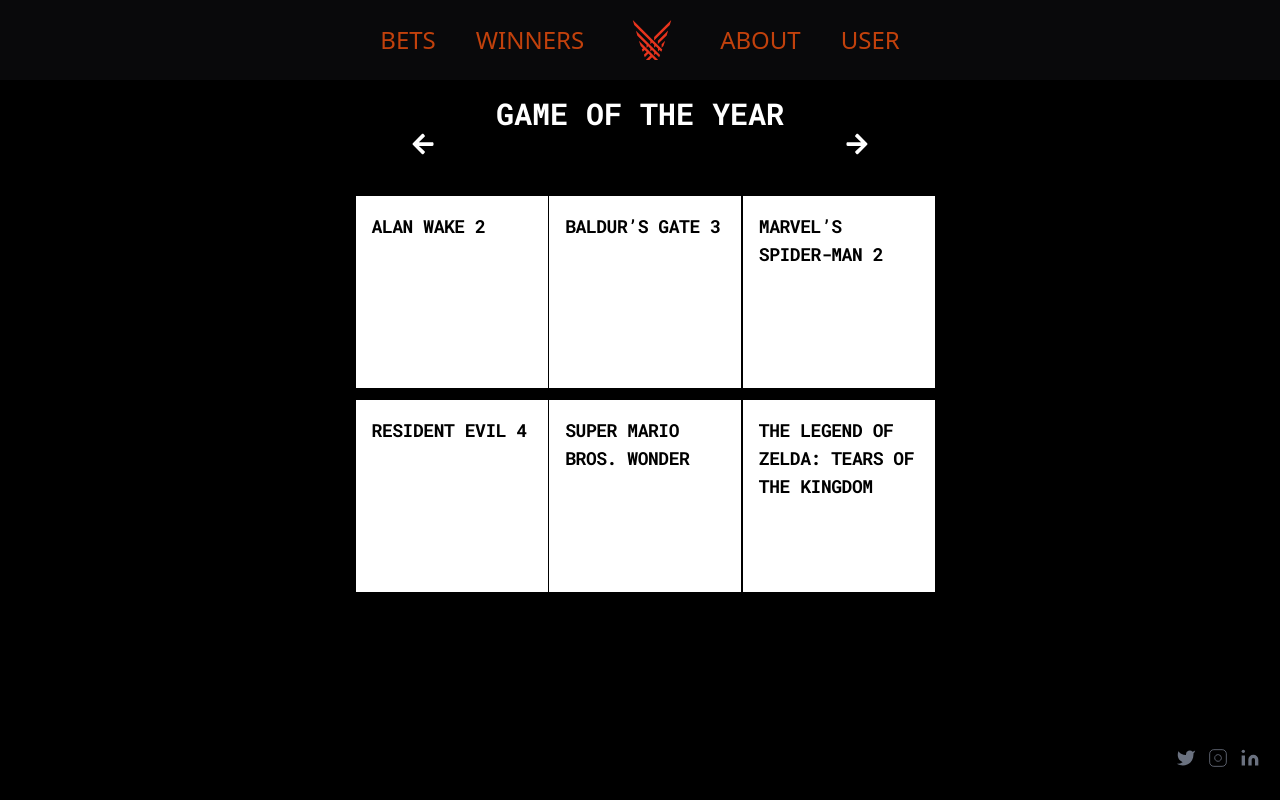
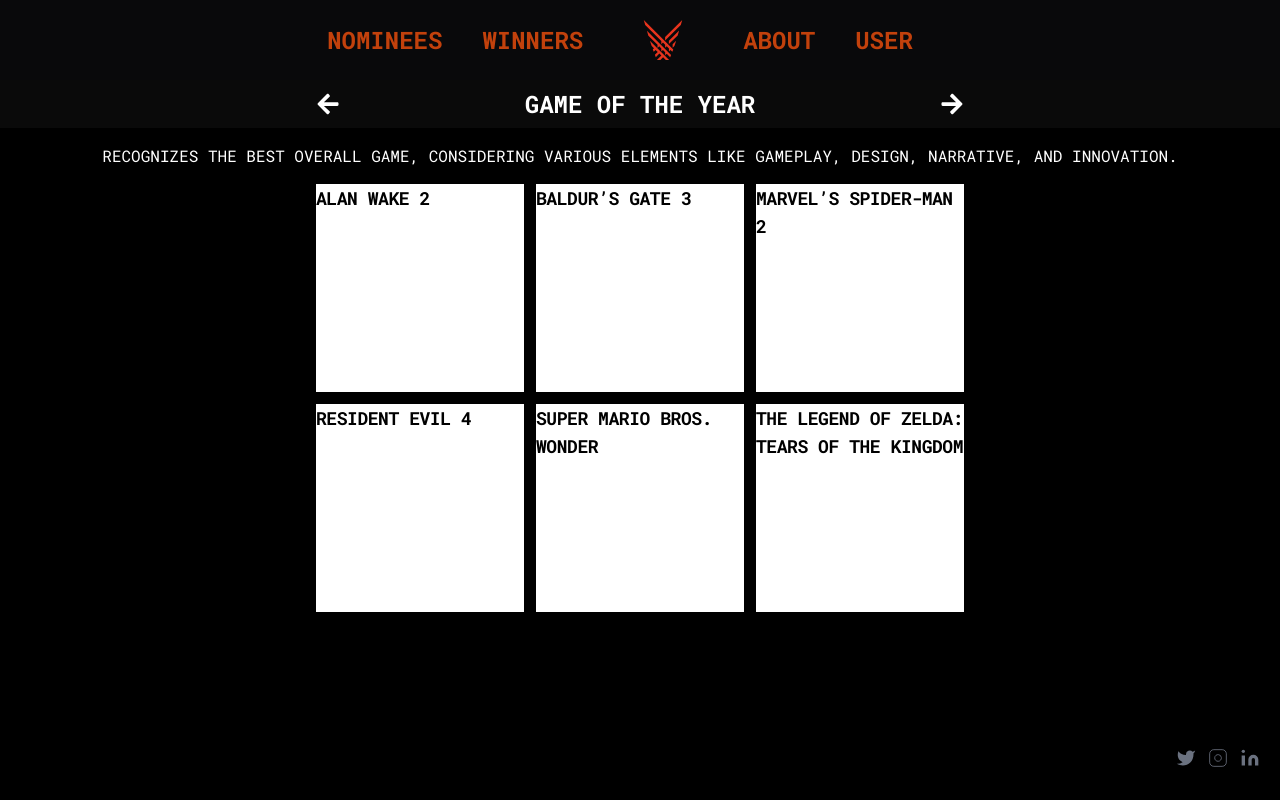
Before and after one commit to flp-gregorio/goty-bet, a React (Vite) app: page /nominees in a window 1280 px wide. Built offline with nearby package versions, Linux system fonts and the light colour scheme; what chartjs-plugin-datalabels would draw is missing.

Commit message:
modified and added a bunch of stuff

```diff
--- a/src/assets/data.json
+++ b/src/assets/data.json
@@ -1,5 +1,7 @@
 {
-    "Game of the Year": [
+    "Game of the Year": {
+        "description": "Recognizes the best overall game, considering various elements like gameplay, design, narrative, and innovation.",
+        "nominees": [
             {
                 "Nominee": "Alan Wake 2",
                 "Publisher": "Remedy Entertainment/Epic Games Publishing",
@@ -36,8 +38,11 @@
                 "Votes": 8,
                 "Genre": "Action-Adventure"
             }
-    ],
-    "Best Game Direction": [
+        ]
+    },
+    "Best Game Direction": {
+        "description": "Honors outstanding creative vision and innovation in game direction and design.",
+        "nominees": [
             {
                 "Nominee": "Alan Wake 2",
                 "Publisher": "Remedy Entertainment/Epic Games Publishing",
@@ -68,8 +73,11 @@
                 "Votes": 8,
                 "Genre": "Action-Adventure"
             }
-    ],
-    "Best Adaptation": [
+        ]
+    },
+    "Best Adaptation": {
+        "description": "Awards the best adaptation of a video game into another entertainment medium.",
+        "nominees": [
             {
                 "Nominee": "Castlevania: Nocturne",
                 "Publisher": "Powerhouse Animation/Netflix",
@@ -100,8 +108,11 @@
                 "Votes": 0,
                 "Genre": "Unknown"
             }
-    ],
-    "Best Narrative": [
+        ]
+    },
+    "Best Narrative": {
+        "description": "Celebrates exceptional storytelling and narrative development in a game.",
+        "nominees": [
             {
                 "Nominee": "Alan Wake 2",
                 "Publisher": "Remedy Entertainment/Epic Games Publishing",
@@ -132,8 +143,11 @@
                 "Votes": 7,
                 "Genre": "Action-Adventure"
             }
-    ],
-    "Best Art Direction": [
+        ]
+    },
+    "Best Art Direction": {
+        "description": "Recognizes outstanding artistic design and animation in a game.",
+        "nominees": [
             {
                 "Nominee": "Alan Wake 2",
                 "Publisher": "Remedy Entertainment/Epic Games Publishing",
@@ -164,8 +178,11 @@
                 "Votes": 8,
                 "Genre": "Action-Adventure"
             }
-    ],
-    "Best Score and Music": [
+        ]
+    },
+    "Best Score and Music": {
+        "description": "Awards the best original score and music composition for a game.",
+        "nominees": [
             {
                 "Nominee": "Alan Wake 2",
                 "Publisher": "Composer Petri Alanko (Remedy Entertainment/Epic Games Publishing)",
@@ -196,8 +213,11 @@
                 "Votes": 8,
                 "Genre": "Action-Adventure"
             }
-    ],
-    "Best Audio Design": [
+        ]
+    },
+    "Best Audio Design": {
+        "description": "Honors excellence in sound design within a game.",
+        "nominees": [
             {
                 "Nominee": "Alan Wake 2",
                 "Publisher": "Remedy Entertainment/Epic Games Publishing",
@@ -228,8 +248,11 @@
                 "Votes": 4,
                 "Genre": "Survival Horror"
             }
-    ],
-    "Best Performance": [
+        ]
+    },
+    "Best Performance": {
+        "description": "Recognizes individual voice-over, motion, and/or performance capture.",
+        "nominees": [
             {
                 "Nominee": "Ben Starr",
                 "Publisher": "Final Fantasy XVI",
@@ -266,8 +289,11 @@
                 "Votes": 0,
                 "Genre": "Unknown"
             }
-    ],
-    "Innovation in Accessibility": [
+        ]
+    },
+    "Innovation in Accessibility": {
+        "description": "Awards innovation and features that provide accessibility to gaming experiences.",
+        "nominees": [
             {
                 "Nominee": "Diablo IV",
                 "Publisher": "Blizzard Entertainment",
@@ -304,8 +330,11 @@
                 "Votes": 0,
                 "Genre": "Unknown"
             }
-    ],
-    "Games for Impact": [
+        ]
+    },
+    "Games for Impact": {
+        "description": "Recognizes a thought-provoking game with a pro-social message or impact.",
+        "nominees": [
             {
                 "Nominee": "A Space for the Unbound",
                 "Publisher": "Mojiken Studio/Toge Productions/Chorus",
@@ -342,8 +371,11 @@
                 "Votes": 0,
                 "Genre": "Unknown"
             }
-    ],
-    "Best Ongoing Game": [
+        ]
+    },
+    "Best Ongoing Game": {
+        "description": "Honors a game that provides ongoing content and updates to keep the community engaged.",
+        "nominees": [
             {
                 "Nominee": "Apex Legends",
                 "Publisher": "Respawn Entertainment/EA",
@@ -374,8 +406,11 @@
                 "Votes": 0,
                 "Genre": "Unknown"
             }
-    ],
-    "Best Community Support": [
+        ]
+    },
+    "Best Community Support": {
+        "description": "Awards excellence in community management and support.",
+        "nominees": [
             {
                 "Nominee": "Baldur\u2019s Gate 3",
                 "Publisher": "Larian Studios",
@@ -406,8 +441,11 @@
                 "Votes": 0,
                 "Genre": "Unknown"
             }
-    ],
-    "Best Independent Game": [
+        ]
+    },
+    "Best Independent Game": {
+        "description": "Recognizes the best independent game, highlighting creative and technical excellence.",
+        "nominees": [
             {
                 "Nominee": "Cocoon",
                 "Publisher": "Geometric Interactive/Annapurna Interactive",
@@ -438,8 +476,11 @@
                 "Votes": 0,
                 "Genre": "Unknown"
             }
-    ],
-    "Best Debut Indie Game": [
+        ]
+    },
+    "Best Debut Indie Game": {
+        "description": "Honors the best debut game from an independent studio.",
+        "nominees": [
             {
                 "Nominee": "Cocoon",
                 "Publisher": "Geometric Interactive/Annapurna Interactive",
@@ -470,8 +511,11 @@
                 "Votes": 0,
                 "Genre": "Unknown"
             }
-    ],
-    "Best Mobile Game": [
+        ]
+    },
+    "Best Mobile Game": {
+        "description": "Awards the best game playable on a mobile device.",
+        "nominees": [
             {
                 "Nominee": "Final Fantasy VII: Ever Crisis",
                 "Publisher": "Applibot/Square Enix",
@@ -502,8 +546,11 @@
                 "Votes": 0,
                 "Genre": "Unknown"
             }
-    ],
-    "Best VR/AR Game": [
+        ]
+    },
+    "Best VR/AR Game": {
+        "description": "Recognizes the best virtual or augmented reality game.",
+        "nominees": [
             {
                 "Nominee": "Gran Turismo 7",
                 "Publisher": "Polyphony Digital/SIE",
@@ -534,8 +581,11 @@
                 "Votes": 0,
                 "Genre": "Unknown"
             }
-    ],
-    "Best Action Game": [
+        ]
+    },
+    "Best Action Game": {
+        "description": "Honors the best game in the action genre.",
+        "nominees": [
             {
                 "Nominee": "Armored Core VI: Fires of Rubicon",
                 "Publisher": "FromSoftware/Bandai Namco",
@@ -566,8 +616,11 @@
                 "Votes": 0,
                 "Genre": "Unknown"
             }
-    ],
-    "Best Action/Adventure Game": [
+        ]
+    },
+    "Best Action/Adventure Game": {
+        "description": "Awards the best action/adventure game that combines both genres effectively.",
+        "nominees": [
             {
                 "Nominee": "Alan Wake 2",
                 "Publisher": "Remedy Entertainment/Epic Games Publishing",
@@ -598,8 +651,11 @@
                 "Votes": 8,
                 "Genre": "Action-Adventure"
             }
-    ],
-    "Best RPG": [
+        ]
+    },
+    "Best RPG": {
+        "description": "No description available",
+        "nominees": [
             {
                 "Nominee": "Baldur\u2019s Gate 3",
                 "Publisher": "Larian Studios",
@@ -630,8 +686,11 @@
                 "Votes": 0,
                 "Genre": "Unknown"
             }
-    ],
-    "Best Fighting Game": [
+        ]
+    },
+    "Best Fighting Game": {
+        "description": "No description available",
+        "nominees": [
             {
                 "Nominee": "God of Rock",
                 "Publisher": "Modus Studios Brazil/Modus Games",
@@ -662,8 +721,11 @@
                 "Votes": 0,
                 "Genre": "Unknown"
             }
-    ],
-    "Best Family Game": [
+        ]
+    },
+    "Best Family Game": {
+        "description": "No description available",
+        "nominees": [
             {
                 "Nominee": "Disney Illusion Island",
                 "Publisher": "Dlala Studios/Disney",
@@ -694,8 +756,11 @@
                 "Votes": 6,
                 "Genre": "Platform"
             }
-    ],
-    "Best Sim/Strategy Game": [
+        ]
+    },
+    "Best Sim/Strategy Game": {
+        "description": "No description available",
+        "nominees": [
             {
                 "Nominee": "Advance Wars 1+2: Re-Boot Camp",
                 "Publisher": "WayForward/Nintendo",
@@ -726,8 +791,11 @@
                 "Votes": 0,
                 "Genre": "Unknown"
             }
-    ],
-    "Best Sports/Racing": [
+        ]
+    },
+    "Best Sports/Racing": {
+        "description": "No description available",
+        "nominees": [
             {
                 "Nominee": "EA Sports FC 24",
                 "Publisher": "EA Vancouver/EA Romania/EA Sports",
@@ -758,8 +826,11 @@
                 "Votes": 0,
                 "Genre": "Unknown"
             }
-    ],
-    "Best Multiplayer": [
+        ]
+    },
+    "Best Multiplayer": {
+        "description": "No description available",
+        "nominees": [
             {
                 "Nominee": "Baldur\u2019s Gate 3",
                 "Publisher": "Larian Studios",
@@ -790,8 +861,11 @@
                 "Votes": 6,
                 "Genre": "Platform"
             }
-    ],
-    "Most Anticipated Game": [
+        ]
+    },
+    "Most Anticipated Game": {
+        "description": "No description available",
+        "nominees": [
             {
                 "Nominee": "Final Fantasy VII Rebirth",
                 "Publisher": "Square Enix",
@@ -822,8 +896,11 @@
                 "Votes": 0,
                 "Genre": "Unknown"
             }
-    ],
-    "Content Creator of the Year": [
+        ]
+    },
+    "Content Creator of the Year": {
+        "description": "No description available",
+        "nominees": [
             {
                 "Nominee": "IronMouse",
                 "Publisher": "",
@@ -854,8 +931,11 @@
                 "Votes": 0,
                 "Genre": "Unknown"
             }
-    ],
-    "Best Esports Game": [
+        ]
+    },
+    "Best Esports Game": {
+        "description": "No description available",
+        "nominees": [
             {
                 "Nominee": "Counter-Strike 2",
                 "Publisher": "Valve",
@@ -886,8 +966,11 @@
                 "Votes": 0,
                 "Genre": "Unknown"
             }
-    ],
-    "Best Esports Athlete": [
+        ]
+    },
+    "Best Esports Athlete": {
+        "description": "No description available",
+        "nominees": [
             {
                 "Nominee": "Lee \u201cFaker\u201d Sang-hyeok",
                 "Publisher": "League of Legends",
@@ -924,8 +1007,11 @@
                 "Votes": 0,
                 "Genre": "Unknown"
             }
-    ],
-    "Best Esports Team": [
+        ]
+    },
+    "Best Esports Team": {
+        "description": "No description available",
+        "nominees": [
             {
                 "Nominee": "Evil Geniuses",
                 "Publisher": "Valorant",
@@ -956,8 +1042,11 @@
                 "Votes": 0,
                 "Genre": "Unknown"
             }
-    ],
-    "Best Esports Coach": [
+        ]
+    },
+    "Best Esports Coach": {
+        "description": "No description available",
+        "nominees": [
             {
                 "Nominee": "Christine \u201cpotter\u201d Chi",
                 "Publisher": "Evil Geniuses - Valorant",
@@ -988,8 +1077,11 @@
                 "Votes": 0,
                 "Genre": "Unknown"
             }
-    ],
-    "Best Esports Event": [
+        ]
+    },
+    "Best Esports Event": {
+        "description": "No description available",
+        "nominees": [
             {
                 "Nominee": "2023 League of Legends World Championship",
                 "Publisher": "",
@@ -1022,3 +1114,4 @@
             }
         ]
     }
+}
--- a/src/components/CardComponent.tsx
+++ b/src/components/CardComponent.tsx
@@ -1,17 +1,37 @@
-import React from 'react';
+import React, { useState } from 'react';
 
 interface CardComponentProps {
-  nominee?: string;
+  nominee: string;
   aux?: string;
   genre?: string;
+  active: boolean;
+  setActiveCard: (nominee: string) => void;
 }
 
-const CardComponent: React.FC<CardComponentProps> = ({ nominee = "NULL", aux = "NULL", genre = "" }) => {
+const CardComponent: React.FC<CardComponentProps> = ({ nominee, aux = "NULL", genre = "", active, setActiveCard }) => {
+  const [isActive, setIsActive] = useState(false);
+
+  const handleCardClick = () => {
+    setActiveCard(nominee);
+    setIsActive(!isActive);
+  };
+
   return (
-    <div className="relative flex flex-col justify-start items-start text-left bg-white h-48 w-48 p-4 text-black font-roboto-mono group overflow-hidden">
-      <h1 className="relative font-bold text-lg tracking-tight">{nominee}</h1>
-      <h2 className="text-sm  font-semibold opacity-0 transform -translate-x-full group-hover:opacity-100 group-hover:translate-x-0 transition-opacity duration-300 ease-in-out transition-transform duration-300 ease-in-out">{aux}</h2>
-      <h3 className="text-xs font-normal opacity-0 transform -translate-x-full group-hover:opacity-100 group-hover:translate-x-0 transition-opacity duration-300 ease-in-out transition-transform duration-300 ease-in-out">{genre ?? ''}</h3>
+    <div
+      className={`relative overflow-hidden aspect-square w-52 container text-left font-roboto-mono group
+        ${active ? 'bg-black text-white' : 'bg-white text-black'}
+      `}
+      onClick={handleCardClick}
+    >
+      <div className="">
+        <div className="">
+          <div className="">
+            <h1 className="relative font-bold text-lg tracking-tight">{nominee}</h1>
+            <h2 className={`text-sm font-semibold opacity-0 group-hover:opacity-100 group-hover:translate-x-0 transition-all duration-300  ${active ? 'opacity-100 ' : '-translate-x-10'}`}>{aux}</h2>
+            <h3 className={`text-xs font-normal opacity-0 group-hover:opacity-100 group-hover:translate-x-0 transition-all duration-300  ${active ? 'opacity-100 ' : '-translate-x-10'}`}>{genre}</h3>
+          </div>
+        </div>
+      </div>
     </div>
   );
 };
--- a/src/components/HeaderComponent.tsx
+++ b/src/components/HeaderComponent.tsx
@@ -2,22 +2,22 @@ import { Link } from "react-router-dom";
 
 const HeaderComponent = () => {
   return (
-    <header className="text-gray-600 body-font bg-zinc-950">
-      <div className="container mx-auto flex flex-wrap p-5 flex-col md:flex-row items-center justify-center">
-        <nav className="flex flex-wrap items-center text-base justify-center left-auto right-0">
-          <a className="mx-5 text-2xl text-orange-700 hover:text-orange-500 transition-all duration-500">
-            BETS
-          </a>
-          <a className="mx-5 text-2xl text-orange-700 hover:text-orange-500 transition-all duration-500">
+    <header className="text-gray-600 body-font bg-zinc-950 font-roboto-mono font-bold text-2xl w-full">
+      <div className="container mx-auto flex items-center justify-between p-5">
+        <nav className="flex flex-grow justify-center items-center -ml-10">
+          <Link to="/nominees" className="mx-5 text-orange-700 hover:text-orange-500 transition-all duration-500">
+            NOMINEES
+          </Link>
+          <Link to="/winners" className="mx-5 text-orange-700 hover:text-orange-500 transition-all duration-500">
             WINNERS
-          </a>
-        </nav>
-        <Link className="flex order-first lg:order-none lg:w-auto title-font font-medium items-center text-gray-900 lg:items-center lg:justify-center mb-4 md:mb-0 justify-center mx-7" to="/">
+          </Link>
+          <Link to="/" className="flex-shrink-0 mx-10">
             <svg
               viewBox="0.22 0.55 398.78999999999996 414.45"
               xmlns="http://www.w3.org/2000/svg"
               width="40"
               height="40"
+              className="h-10 w-10"
             >
               <path
                 d="M299.51 252.07L336 215.6l-18.3 54.31-18.3 17.85zm67.28-142.46l-15.12 51.35-91.07 89.03v-34.28zM399.01.55L383.89 51.9l-162.3 159.98v-34.05zM63.78 215.71L263.34 415h-34.08l-28.6-28.36L172.05 415h-35.83l46.25-46.21-20.5-20.26-37.15 36.69-9.42-24.31 29.48-29.24-21.59-21.35-19.84 19.6-9.42-24.53 11.94-11.93-23.45-23zM.22.55l305.64 305.06-9.42 24.31-19.4-19.16-15.78 15.55v-30.99l-22.79-22.56-16.66 15.99v-32.41l-22.36-22.12-17.31 17.08v-34.05L15.34 51.9zm32.88 110.7L283.51 362l-9.43 24.31-36.05-36.46-16 15.55v-31.32l-22.8-22.56-17.09 16.65v-33.29l-21.92-21.57-17.1 16.86v-33.83l-94.9-93.73z"
@@ -25,16 +25,13 @@ const HeaderComponent = () => {
               />
             </svg>
           </Link>
-        <div className="flex flex-wrap items-center text-base justify-center left-auto right-0">
-          <nav className="flex flex-wrap items-center text-base justify-center">
-            <a className="mx-5 text-2xl text-orange-700 hover:text-orange-500 transition-all duration-500">
+          <Link to="/" className="mx-5 text-orange-700 hover:text-orange-500 transition-all duration-500">
             ABOUT
-            </a>
-            <a className="mx-5 text-2xl text-orange-700 hover:text-orange-500 transition-all duration-500">
+          </Link>
+          <Link to="/" className="mx-5 text-orange-700 hover:text-orange-500 transition-all duration-500">
             USER
-            </a>
+          </Link>
         </nav>
-        </div>
       </div>
     </header>
   );
--- /dev/null
+++ b/src/components/NavHeaderComponent.tsx
@@ -0,0 +1,20 @@
+import React from 'react';
+import { FaArrowLeft, FaArrowRight } from 'react-icons/fa';
+
+type NavHeaderProps = {
+    onPrevious: () => void;
+    onNext: () => void;
+    headerText: string;
+};
+
+const NavHeaderComponent: React.FC<NavHeaderProps> = ({ onPrevious, onNext, headerText }) => {
+    return (
+        <div className='h-full w-full py-2 flex items-center justify-center font-bold text-2xl  bg-neutral-950'>
+            <button className='uppercase mr-3' onClick={onPrevious}><FaArrowLeft/></button>
+            <h1 className='font-bold min-w-[36rem]'>{headerText}</h1>
+            <button className='uppercase ml-3' onClick={onNext}><FaArrowRight/></button>
+        </div>
+    );
+};
+
+export default NavHeaderComponent;
--- a/src/pages/Nominees/index.tsx
+++ b/src/pages/Nominees/index.tsx
@@ -1,44 +1,54 @@
 import React, { useState } from 'react';
 import LayoutComponent from "../../components/Layouts/LayoutComponent";
-import CardComponent from '../../components/CardComponent'; // Assuming you import your CardComponent
+import CardComponent from '../../components/CardComponent';
+import NavHeaderComponent from '../../components/NavHeaderComponent';
 import jsonData from "../../assets/data.json";
-import { FaArrowLeft, FaArrowRight } from 'react-icons/fa';
-import { CategoriesData, NomineeData } from '../../@types/NomineeType';
+import { NomineeData, Category } from '../../@types/NomineeType';
 
 const Nominees = () => {
   const categories = Object.keys(jsonData);
   const [currentCategoryIndex, setCurrentCategoryIndex] = useState(0);
+  const [activeNominee, setActiveNominee] = useState<string | null>(null);
 
   const handleNextCategory = () => {
     setCurrentCategoryIndex((prevIndex) => (prevIndex + 1) % categories.length);
+    setActiveNominee(null);
   };
 
   const handlePreviousCategory = () => {
     setCurrentCategoryIndex((prevIndex) => (prevIndex - 1 + categories.length) % categories.length);
+    setActiveNominee(null);
   };
 
-  const cardsData: NomineeData[] = jsonData[categories[currentCategoryIndex]];
+  const currentCategoryKey = categories[currentCategoryIndex];
+  const currentCategory: Category = jsonData[currentCategoryKey];
+  const cardsData: NomineeData[] = currentCategory.nominees;
   const numCards = cardsData ? Math.min(cardsData.length, 6) : 0;
+
+  const handleSetActiveCard = (nominee: string) => {
+    setActiveNominee(nominee === activeNominee ? null : nominee); // Toggle active state
+  };
 
   return (
     <LayoutComponent>
-      <div className='flex flex-col items-center text-center text-white uppercase font-roboto-mono w-full mt-4'>
-        <h1 className='font-bold text-3xl'>{categories[currentCategoryIndex]}</h1>
-        <div className='flex justify-evenly font-bold text-2xl w-full'>
-          <button className='uppercase' onClick={handlePreviousCategory}><FaArrowLeft /> </button>
-          <button className='uppercase' onClick={handleNextCategory}><FaArrowRight /></button>
-        </div>
-        <div className='w-2/3 mt-10'>
-          <div className="w-8/12 grid grid-cols-3 gap-3 mx-auto">
-            {Array.from({ length: numCards }).map((_, index) => (
-              <CardComponent
-                key={index}
-                nominee={cardsData[index]?.Nominee}
-                aux={cardsData[index]?.Publisher}
-                genre={cardsData[index]?.Genre}
-              />
-            ))}
-          </div>
+      <div className='flex flex-col items-center text-center text-white uppercase font-roboto-mono w-full'>
+        <NavHeaderComponent
+          onPrevious={handlePreviousCategory}
+          onNext={handleNextCategory}
+          headerText={currentCategoryKey}
+        />
+        <p className='my-4'>{currentCategory.description}</p>
+        <div className="grid gap-3 grid-cols-3 grid-rows-2">
+          {cardsData.slice(0, numCards).map((nomineeData, index) => (
+            <CardComponent
+              key={index}
+              nominee={nomineeData.Nominee}
+              aux={nomineeData.Publisher}
+              genre={nomineeData.Genre}
+              active={nomineeData.Nominee === activeNominee}
+              setActiveCard={handleSetActiveCard} // Pass down setActiveCard function
+            />
+          ))}
         </div>
       </div>
     </LayoutComponent>
--- a/src/pages/Winners/index.tsx
+++ b/src/pages/Winners/index.tsx
@@ -1,12 +1,12 @@
 import React, { useState } from 'react';
 import LayoutComponent from "../../components/Layouts/LayoutComponent";
 import WinnerComponent from "../../components/WinnerComponent";
+import NavHeaderComponent from '../../components/NavHeaderComponent';
 import jsonData from "../../assets/data.json";
-import { FaArrowLeft, FaArrowRight } from 'react-icons/fa';
-import { CategoriesData } from '../../@types/NomineeType';
+import { Category } from '../../@types/NomineeType';
 
 const Winners = () => {
-    const categories = Object.keys(jsonData);
+    const categories: string[] = Object.keys(jsonData);
     const [currentCategoryIndex, setCurrentCategoryIndex] = useState(0);
 
     const handleNextCategory = () => {
@@ -17,16 +17,19 @@ const Winners = () => {
         setCurrentCategoryIndex((prevIndex) => (prevIndex - 1 + categories.length) % categories.length);
     };
 
+    const currentCategoryKey = categories[currentCategoryIndex];
+    const currentCategory: Category = jsonData[currentCategoryKey];
+
     return (
         <LayoutComponent>
-            <div className='flex flex-col items-center text-center text-white uppercase font-roboto-mono w-full mt-4'>
-                <h1 className='font-bold text-3xl'>{categories[currentCategoryIndex]}</h1>
-                <div className='flex justify-evenly font-bold text-2xl w-full'>
-                    <button className='uppercase' onClick={handlePreviousCategory}><FaArrowLeft/> </button>
-                    <button className='uppercase' onClick={handleNextCategory}><FaArrowRight/></button>
-                </div>
+            <div className='flex flex-col items-center text-center text-white uppercase font-roboto-mono w-full'>
+                <NavHeaderComponent
+                    onPrevious={handlePreviousCategory}
+                    onNext={handleNextCategory}
+                    headerText={currentCategoryKey}
+                />
                 <div className='w-2/3 mt-4'>
-                    <WinnerComponent category={categories[currentCategoryIndex]} data={jsonData[categories[currentCategoryIndex]]} />
+                    <WinnerComponent category={currentCategory.description} data={currentCategory.nominees} />
                 </div>
             </div>
         </LayoutComponent>
```
Also changed, not shown: src/@types/NomineeType.ts (+9 -1 lines), src/components/FooterComponent.tsx (+15 -6 lines), src/components/WinnerComponent.tsx (+8 -6 lines), 1 other file (tests, documents, lock files or other folders). Lines whose indentation alone changed are shown as unchanged.
